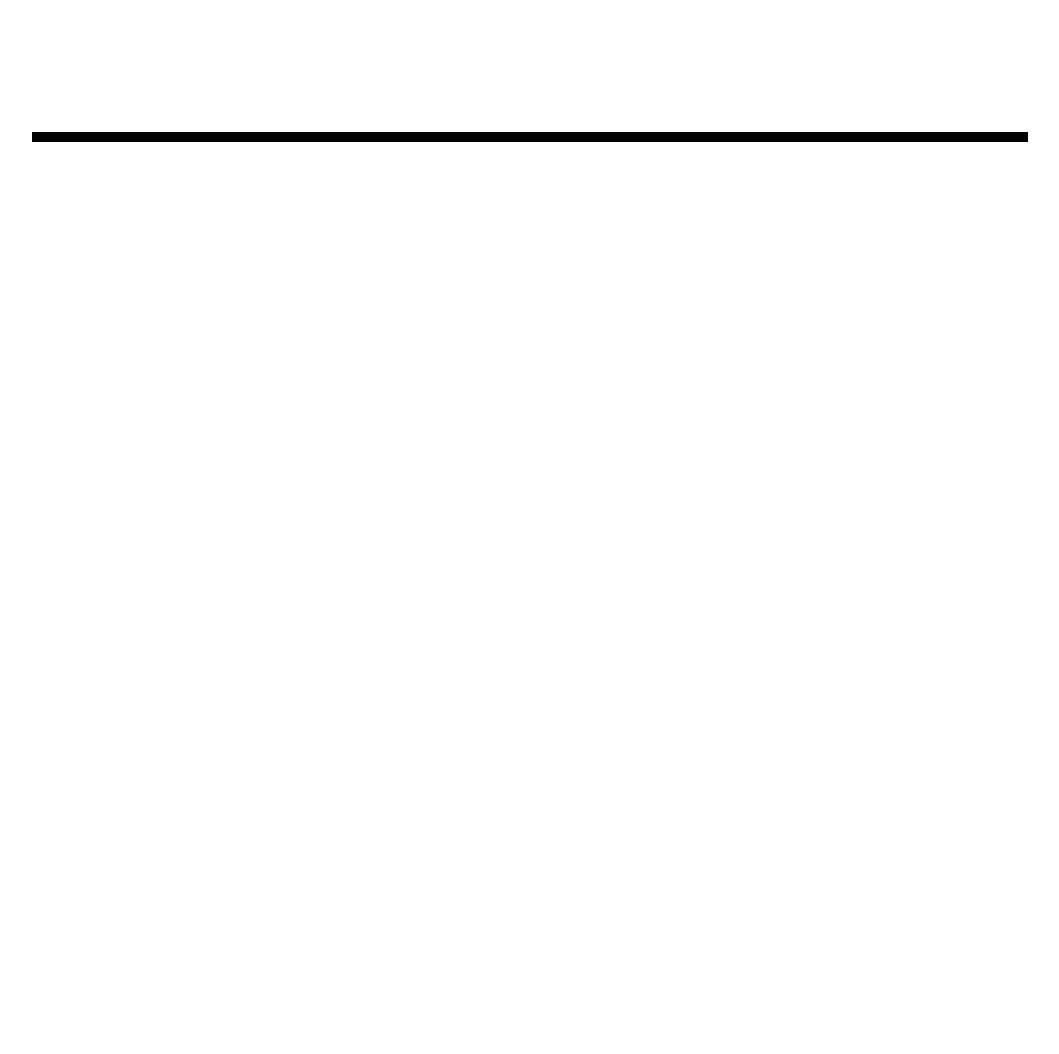
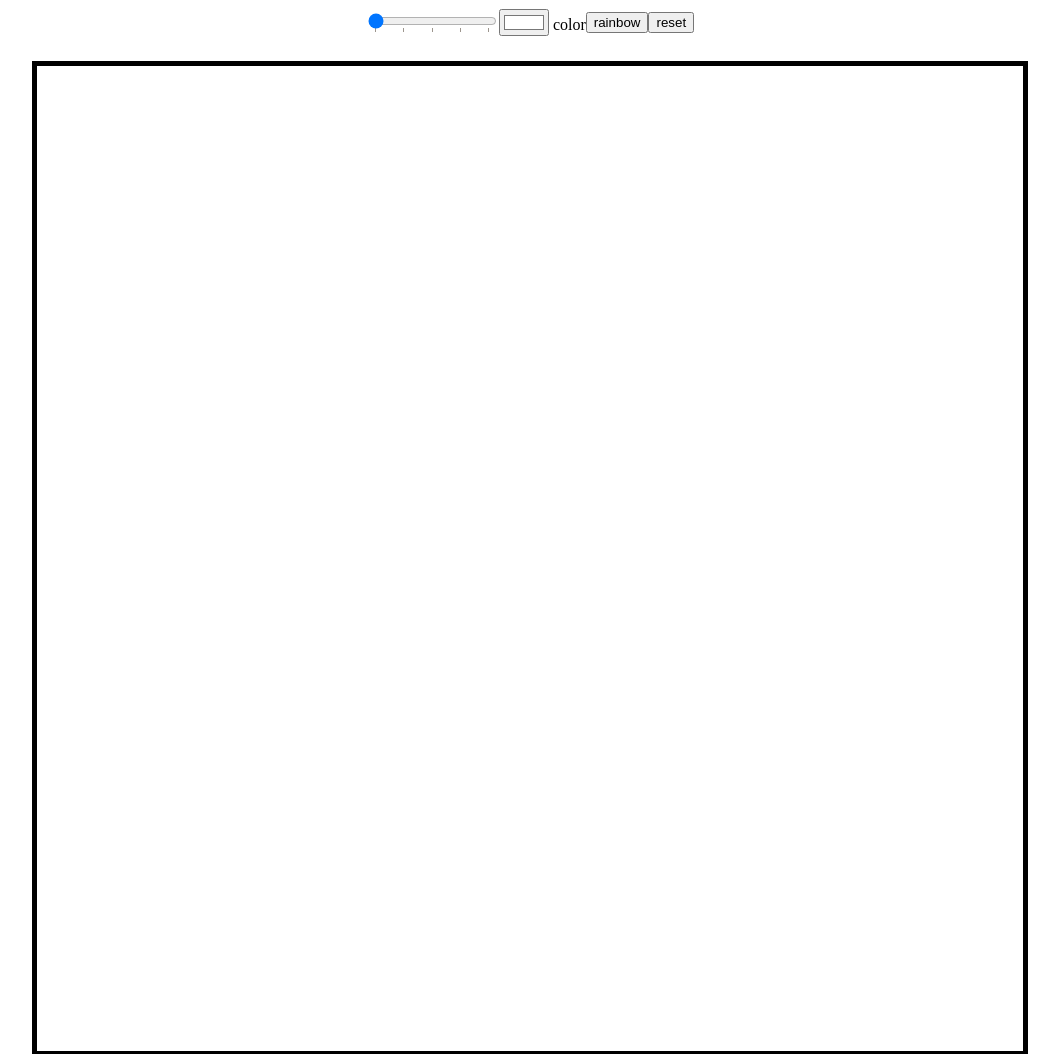
Before and after one commit to Honzi07/odin-etch-a-sketch, a plain HTML site: page index.html in a window 1280 px wide. Shown: the top 1054 px of the page, without its empty margins (110-1169 px from the left). Before the commit the page ends 800 px from the top, so only its background shows below. Drawn offline with Linux system fonts and the light colour scheme.

Commit message:
added color selector and some html element for the future

```diff
--- a/index.html
+++ b/index.html
@@ -9,8 +9,31 @@
     <title>Etch-A-Sketch</title>
 </head>
 <body>
-
     <div class="wrapper">
+        <div class="header">
+            <div class="slide-container">
+                <input type="range" min="20" max="100" step="20" value="20" id="slider"
+                list="tickmarks">
+                <datalist id="tickmarks">
+                <option value="20"></option>
+                <option value="40"></option>
+                <option value="60"></option>
+                <option value="80"></option>
+                <option value="100"></option>
+                </datalist>
+              </div>
+              <div>
+                <input type="color" id="colorPicker" name="color"
+                value="#ffffff">
+                <label for="colorPicker">color</label>
+              </div>
+              <div>
+                <button>rainbow</button>
+              </div>
+              <div>
+                <button id="resetBtn">reset</button>
+              </div>
+        </div>
         <div id="container">
             <!-- <div class="square"></div> -->
         </div>
--- a/script.js
+++ b/script.js
@@ -1,15 +1,31 @@
 const container = document.querySelector('#container')
+const square = document.querySelectorAll('.square')
+const colorPicker = document.querySelector('#colorPicker')
+const resetBtn = document.querySelector('#resetBtn')
+
+let color = undefined;
 
 function createSquare() {
     const square = document.createElement('div')
     square.className = 'square';
     container.appendChild(square);
+    square.addEventListener('mouseover',
+    event => event.target.style.backgroundColor = color)
 }
 
 function createDrawingBoard(squareNum) {
     container.style.gridTemplateColumns = `repeat(${squareNum}, 1fr [col-start])`;
-    const total = squareNum * squareNum;
-    for(i = 0; i < total; i++) {
+    container.style.gridTemplateRows = `repeat(${squareNum}, 1fr [col-start])`;
+    for(i = 0; i < (squareNum * squareNum); i++) {
         createSquare()
     }
 }
+
+
+
+colorPicker.addEventListener('change', function(event){
+    color = event.target.value;
+})
+
+
+createDrawingBoard(16)
--- a/style.css
+++ b/style.css
@@ -14,22 +14,34 @@
     align-items: center;
 }
 
+.header {
+    display: flex;
+    flex-direction: row;
+    justify-content: center;
+    align-items: center;
+}
+
 #container {
     width: 80%;
     height: 80%;
-    margin: 10% 0 5% 0;
+    margin: 2% 0 5% 0;
     border: 5px solid black;
     display: grid;
-    grid-template-columns: repeat(16, 1fr [col-start]);
+    grid-template-columns: repeat(8, 1fr [col-start]);
+    grid-template-rows: repeat(8, 1fr [col-start]);
 }
 
 .square {
-    max-width: 1fr;
-    max-height: 1fr;
+    /* max-width: 1fr;
+    max-height: 1fr; */
     aspect-ratio: 1/1;
-    /* border: 1px solid black; */
+    /* border: .2px solid black; */
 }
 
-.square:hover {
+/* .square:hover {
     background-color: aqua;
+} */
+
+.square-reset-color {
+    background-color: white;
 }
```
